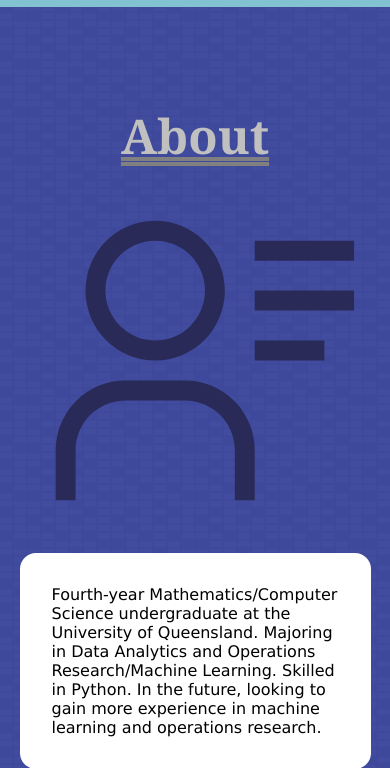
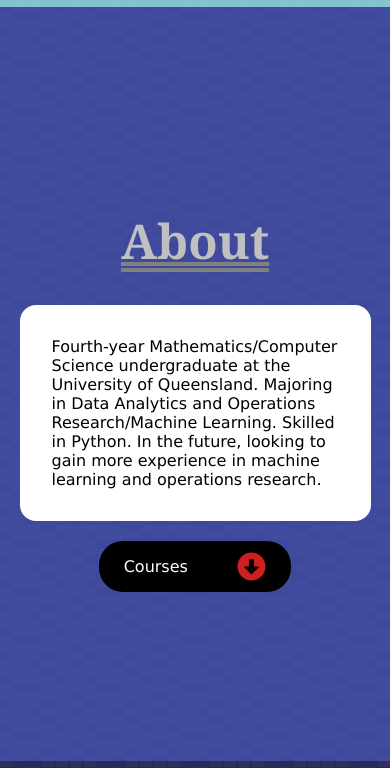
Before and after one commit to MitchellJC/PersonalWebsite, a Flask app: page /about in a window 390 px wide. Shown: the part 83-851 px from the top of the page. Run offline with Flask 2, Linux system fonts and the light colour scheme; some libraries are stand-ins or nearby versions.

Commit message:
Removed about and contact image on small screens

```diff
--- a/static/css/main.css
+++ b/static/css/main.css
@@ -299,6 +299,10 @@ nav a:hover{
 	margin: 0 auto 0 auto;
 }
 
+.about-container img{
+	display: none;
+}
+
 .course-stagger {
 	margin-left: 0;
 }
@@ -511,6 +515,7 @@ nav a:hover{
 }
 
 .contact-container img{
+	display: none;
 	margin: auto auto auto auto;
 	width: 20rem;
 	max-width: 100%;
@@ -573,6 +578,7 @@ input[type="submit"]:active{
 	}
 
 	.contact-container img {
+		display: block;
 		margin: auto 0 auto 0;
 	}
 }
```
